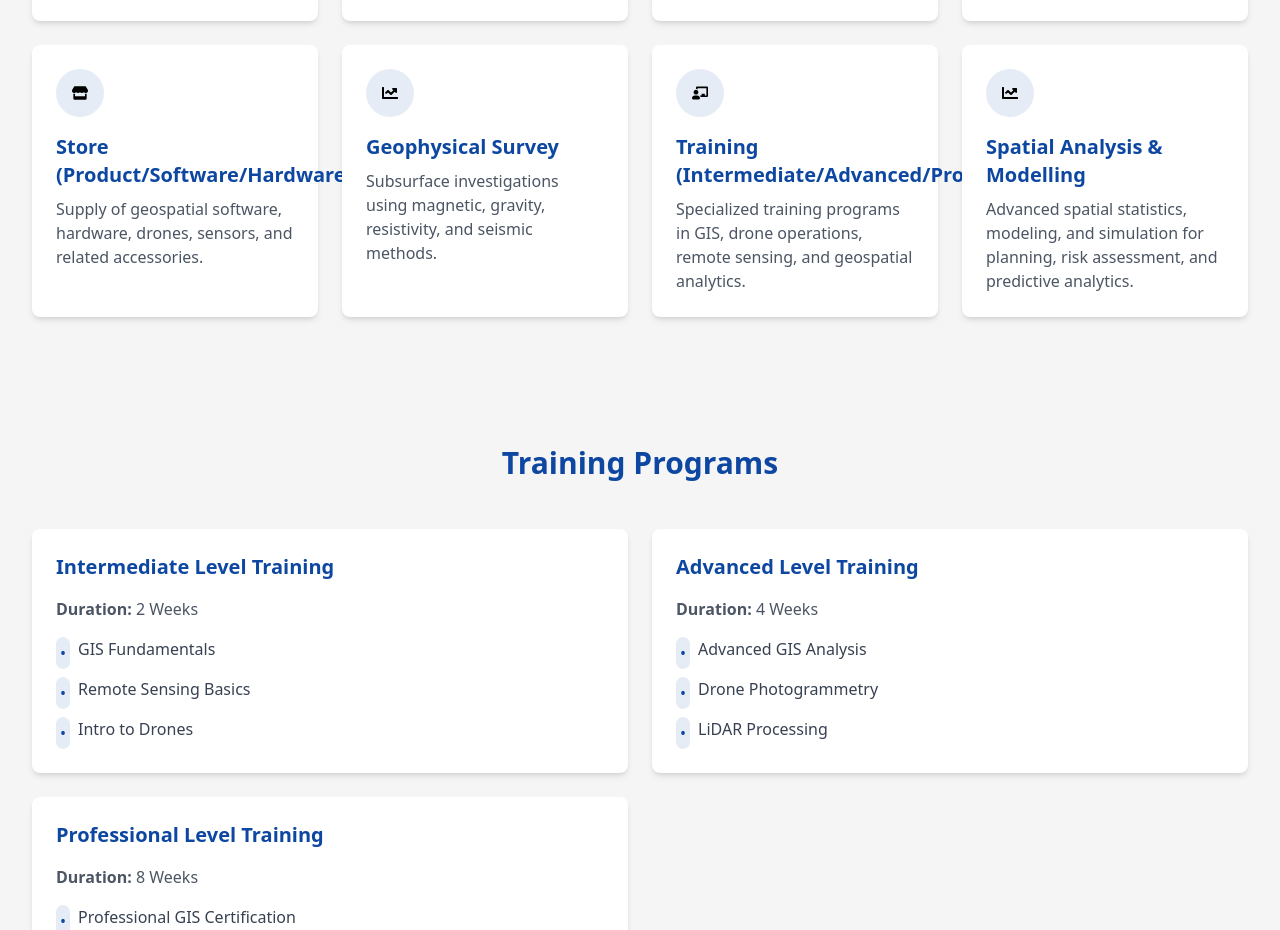
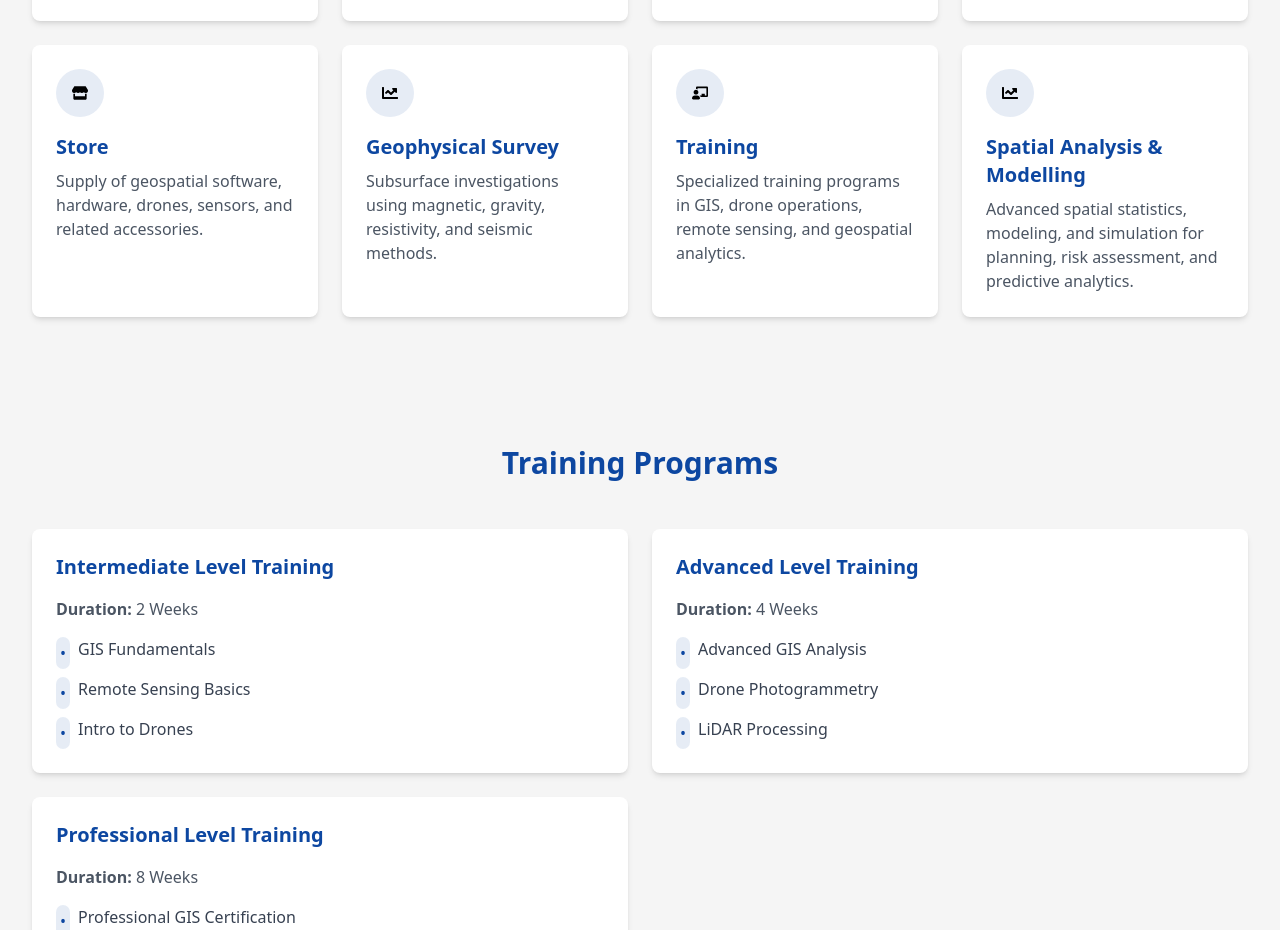
Before and after one commit to Obed-Ojingwa/Geospatial-Technology-and-Surveying, a React (Vite) app in the folder frontend/: page / in a window 1280 px wide. Shown: the part 2040-2970 px from the top of the page. Built offline with nearby package versions, Linux system fonts and the light colour scheme.

Commit message:
Reducing service text

```diff
--- a/frontend/src/components/Services.tsx
+++ b/frontend/src/components/Services.tsx
@@ -42,7 +42,7 @@ const services = [
     description: 'Design, implementation, and analysis of GIS solutions for spatial data management and decision making.'
   },
   {
-    title: 'Store (Product/Software/Hardware)',
+    title: 'Store',
     icon: <FaStore />,
     description: 'Supply of geospatial software, hardware, drones, sensors, and related accessories.'
   },
@@ -52,7 +52,7 @@ const services = [
     description: 'Subsurface investigations using magnetic, gravity, resistivity, and seismic methods.'
   },
   {
-    title: 'Training (Intermediate/Advanced/Professional)',
+    title: 'Training',
     icon: <FaChalkboardTeacher />,
     description: 'Specialized training programs in GIS, drone operations, remote sensing, and geospatial analytics.'
   },
```
